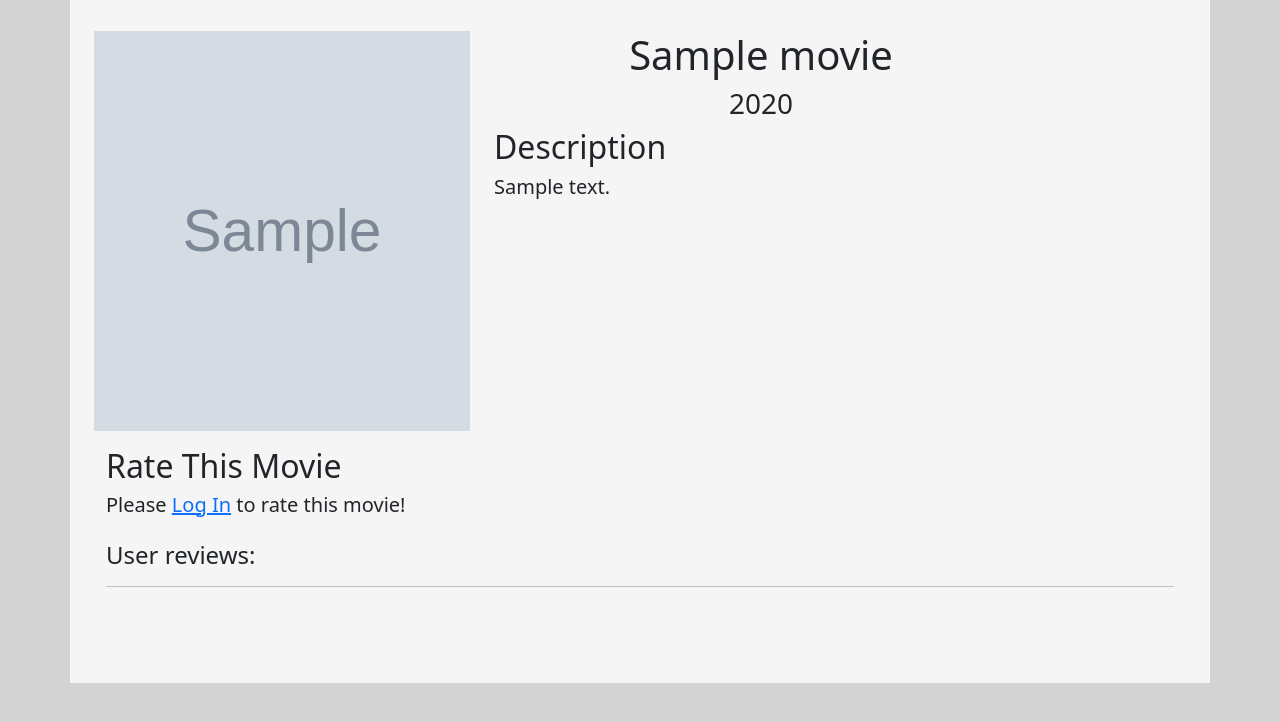
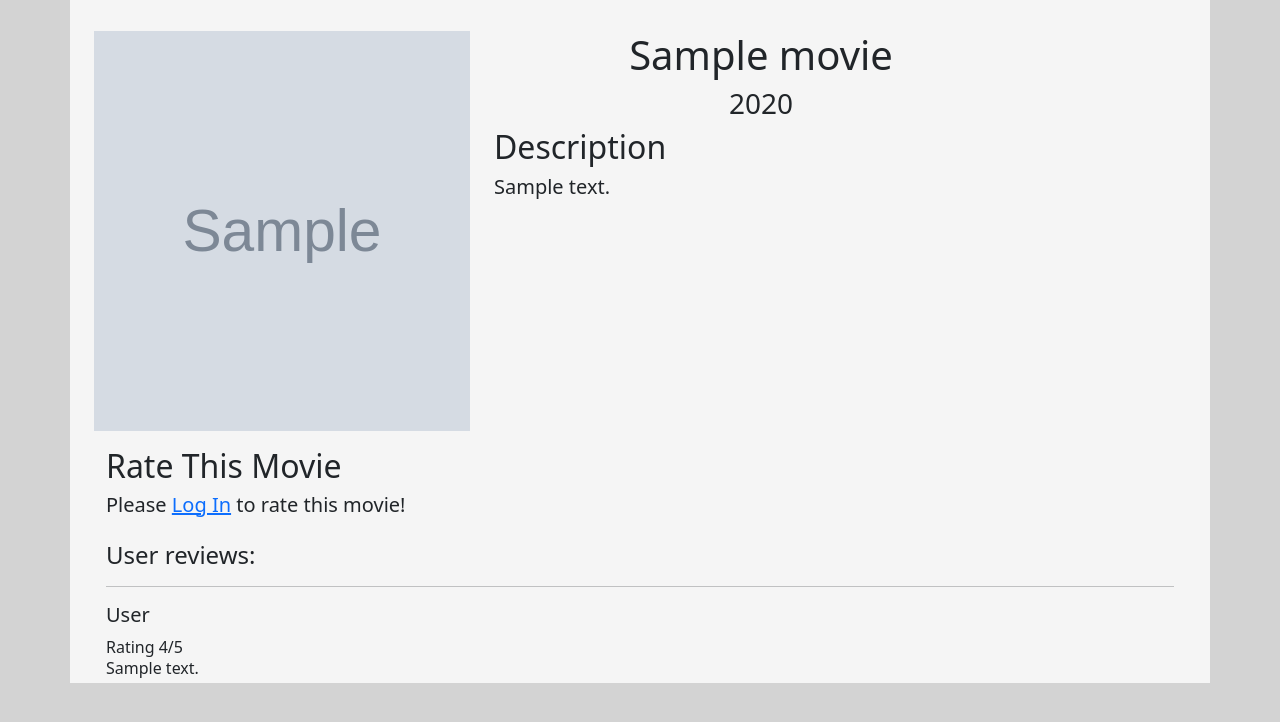
Before and after one commit to DomJacobs00/Advanced_Web_Development_Assignment_1, a Symfony app: template templates/movies/movie.html.twig in a window 1280 px wide. Shown: the part 63-785 px from the top of the page. Run offline with Twig, Linux system fonts and the light colour scheme; the template is opened without the code that fills it: most values are stand-ins (such as "Sample title", 1, 10 or a date in 2020); grey boxes marked "Sample" are stand-in pictures; some libraries are stand-ins or nearby versions.

Commit message:
Update
Rating System WORKS!!!!!!!!!!!

```diff
--- a/src/Controller/MovieController.php
+++ b/src/Controller/MovieController.php
@@ -92,11 +92,16 @@ class MovieController extends AbstractController
             $this->em->flush();
             return $this->redirectToRoute('movie', ['id' => $id]);
         }
+        //Getting movie reviews
+
+        $reviews = $this->reviewRepository->findAll();
+
 
 
         return $this->render('movies/movie.html.twig',[
             'movie'=>$movie,
             'reviewForm'=>$form->createView(),
+            'reviews' => $reviews,
         ]);
     }
 
--- a/src/Form/ReviewFormType.php
+++ b/src/Form/ReviewFormType.php
@@ -5,6 +5,7 @@ namespace App\Form;
 use App\Entity\ReviewNRating;
 use Symfony\Component\Form\AbstractType;
 use Symfony\Component\Form\Extension\Core\Type\HiddenType;
+use Symfony\Component\Form\Extension\Core\Type\NumberType;
 use Symfony\Component\Form\Extension\Core\Type\TextareaType;
 use Symfony\Component\Form\FormBuilderInterface;
 use Symfony\Component\OptionsResolver\OptionsResolver;
@@ -14,7 +15,9 @@ class ReviewFormType extends AbstractType
     public function buildForm(FormBuilderInterface $builder, array $options): void
     {
         $builder
-            ->add('rating', HiddenType::class)
+            ->add('rating', NumberType::class, [
+                'attr' => ['class' => 'd-none'], // Bootstrap class to hide the element
+            ])
             ->add('review', TextareaType::class,[
                 'attr' => ['class' => 'form-control review-custom'],
             ])
--- a/templates/movies/movie.html.twig
+++ b/templates/movies/movie.html.twig
@@ -29,11 +29,13 @@
                     {{ form_start(reviewForm) }}
 
                         <div class="rating d-flex justify-content-center align-items-center">
+                            {{ form_row(reviewForm.rating) }}
+                            <div id="rating"></div>
                             {% for i in 1..5 %}
                                 <img src="{{ asset('build/images/icons8-star-48.1422c75c.png') }}" alt="Star {{ i }}" class="rating star" data-value="{{ i }}">
                             {% endfor %}
                         </div>
-                        {{ form_row(reviewForm.rating) }}
+
                         <div class="form-group">
                             <label for="movieThoughts"></label>
                             {{ form_row(reviewForm.review) }}
@@ -50,7 +52,11 @@
                 <h4>User reviews:</h4>
                 <hr>
                 <div class="custom-review-window">
-
+                        {% for review in reviews %}
+                            <h5>User</h5>
+                            <h7>Rating {{ review.rating }}/5</h7>
+                            <h6>{{ review.review }}</h6>
+                        {% endfor %}
                 </div>
             </div>
         </div>
```
Also changed, not shown: assets/javascript/starRating.js (+3 -8 lines).
